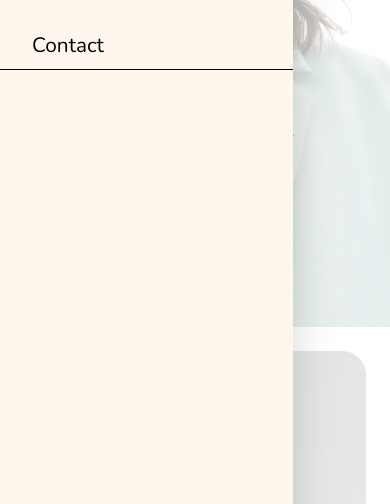
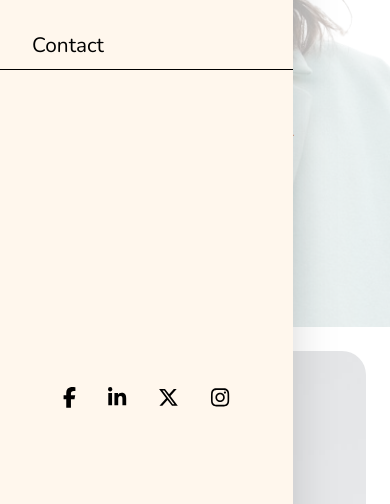
Before and after one commit to Udeme01/herPortfolioWebsite, a React (Vite) app: page / in a window 390 px wide. Both pictures are taken after a click on the button 358 px from the left and 32 px from the top of the page. Shown: the part 298-802 px from the top of the page. Built offline with nearby package versions, Linux system fonts and the light colour scheme.

Commit message:
made a change to the mobile nav icons below

```diff
--- a/src/components/Header/Social-icons.jsx
+++ b/src/components/Header/Social-icons.jsx
@@ -4,7 +4,7 @@ import { ICONS } from "../../data";
 const Icons = () => {
   return (
     <>
-      <ul className="flex items-end justify-center py-10 px-4 min-h-60">
+      <ul className="flex items-end justify-center py-10 px-4 min-h-96">
         {ICONS.map((brands) => {
           return (
             <li key={brands.icon} className="ml-8 last:ml-0 first:ml-0">
--- a/tailwind.config.js
+++ b/tailwind.config.js
@@ -39,9 +39,6 @@ export default {
       spacing: {
         90: "90%",
       },
-      minHeight: {
-        60: "60vh",
-      },
     },
   },
   plugins: [],
```
